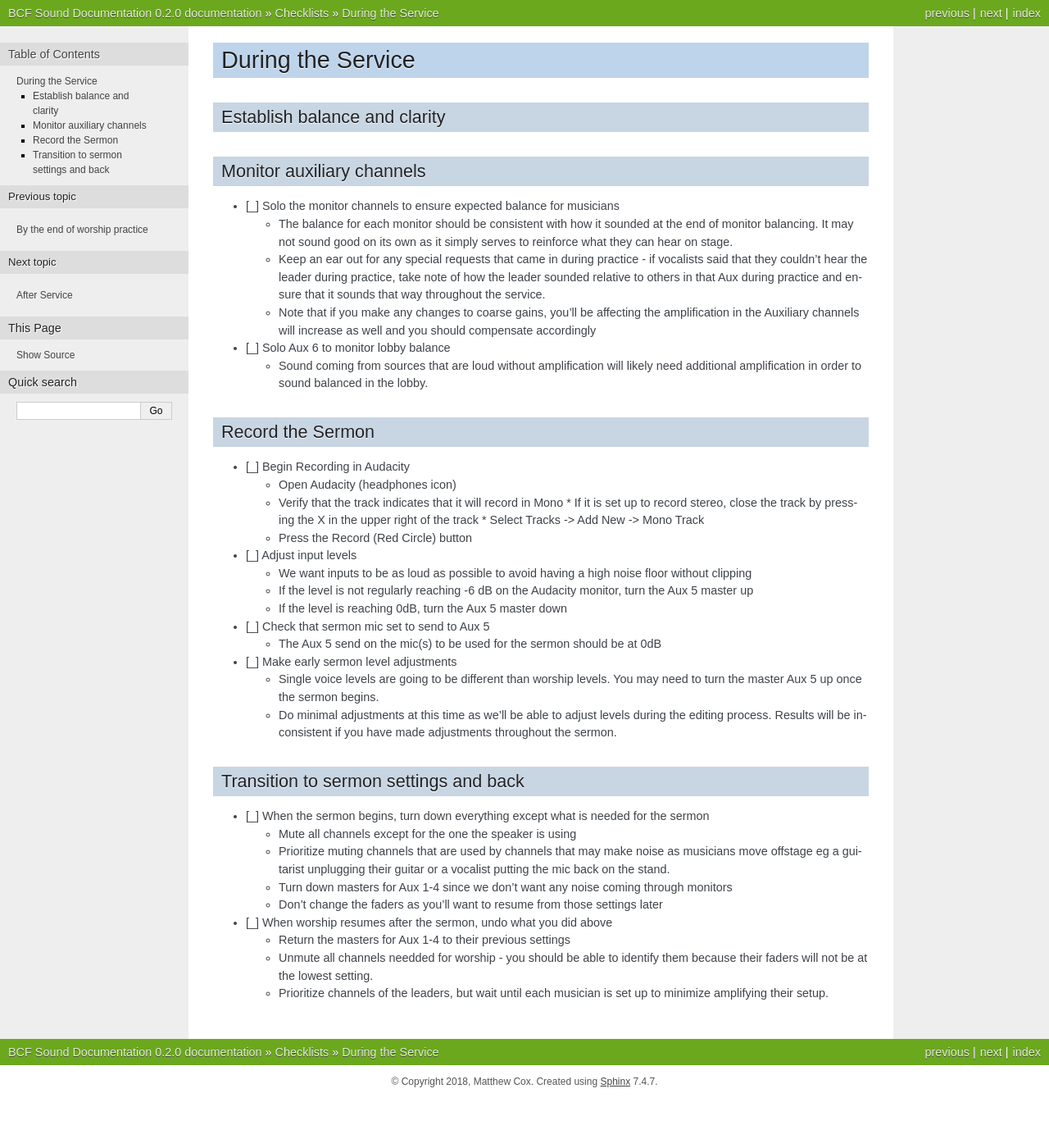
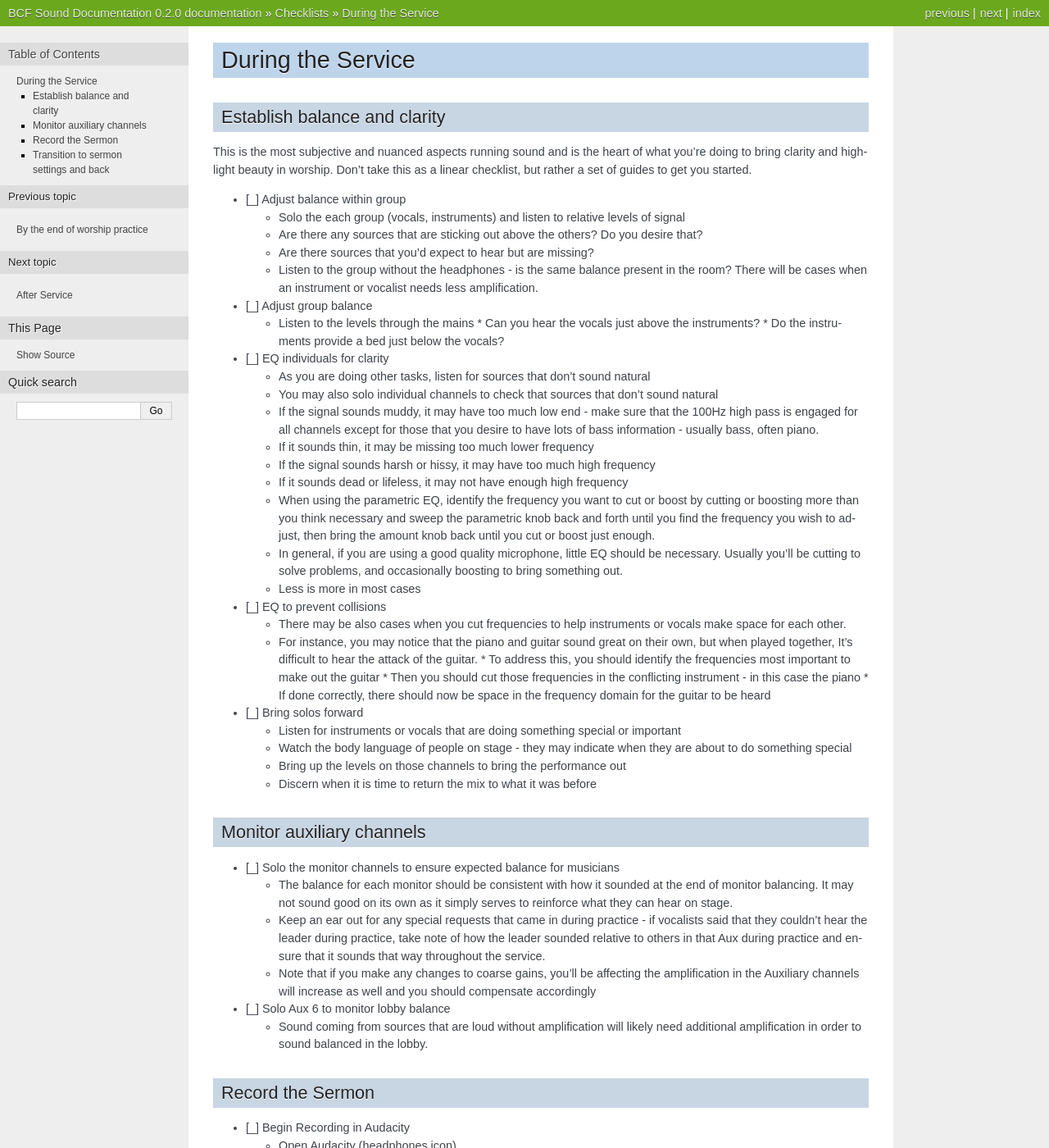
Before and after one commit to mr-mcox/bcf-sound-documentation, a Sphinx documentation site: the page built from docs/source/checklists/sound/during_service.rst, in a window 1280 px wide and 1400 px high. Shown: the whole window at 82% size. Built offline with Sphinx 7.4.7, drawn with Linux system fonts in a browser that asks for light colours.

Commit message:
Adding balance and clarity to procedures.

```diff
--- a/docs/source/checklists/sound/during_service.rst
+++ b/docs/source/checklists/sound/during_service.rst
@@ -3,6 +3,68 @@ During the Service
 
 Establish balance and clarity
 -------------------------------
+
+.. ifconfig:: detail in ('high')
+
+  This is the most subjective and nuanced aspects running sound and is the heart of what you're doing to bring clarity
+  and highlight beauty in worship. Don't take this as a linear checklist, but rather a set of guides to get you started.
+
+- [_] Adjust balance within group
+
+  .. ifconfig:: detail in ('high')
+
+    * Solo the each group (vocals, instruments) and listen to relative levels of signal
+    * Are there any sources that are sticking out above the others? Do you desire that?
+    * Are there sources that you'd expect to hear but are missing?
+    * Listen to the group without the headphones - is the same balance present in the room?
+      There will be cases when an instrument or vocalist needs less amplification.
+
+- [_] Adjust group balance
+
+  .. ifconfig:: detail in ('high')
+
+    * Listen to the levels through the mains
+      * Can you hear the vocals just above the instruments?
+      * Do the instruments provide a bed just below the vocals?
+
+- [_] EQ individuals for clarity
+
+  .. ifconfig:: detail in ('high')
+
+    * As you are doing other tasks, listen for sources that don't sound natural
+    * You may also solo individual channels to check that sources that don't sound natural
+    * If the signal sounds muddy, it may have too much low end - make sure that the 100Hz high pass is engaged for
+      all channels except for those that you desire to have lots of bass information - usually bass, often piano.
+    * If it sounds thin, it may be missing too much lower frequency
+    * If the signal sounds harsh or hissy, it may have too much high frequency
+    * If it sounds dead or lifeless, it may not have enough high frequency
+    * When using the parametric EQ, identify the frequency you want to cut or boost by cutting or boosting
+      more than you think necessary and sweep the parametric knob back and forth until you find the frequency you wish
+      to adjust, then bring the amount knob back until you cut or boost just enough.
+    * In general, if you are using a good quality microphone, little EQ should be necessary. Usually you'll be cutting
+      to solve problems, and occasionally boosting to bring something out.
+    * Less is more in most cases
+
+- [_] EQ to prevent collisions
+
+  .. ifconfig:: detail in ('high')
+
+    * There may be also cases when you cut frequencies to help instruments or vocals make space for each other.
+    * For instance, you may notice that the piano and guitar sound great on their own, but when played together,
+      It's difficult to hear the attack of the guitar.
+      * To address this, you should identify the frequencies most important to make out the guitar
+      * Then you should cut those frequencies in the conflicting instrument - in this case the piano
+      * If done correctly, there should now be space in the frequency domain for the guitar to be heard
+
+- [_] Bring solos forward
+
+  .. ifconfig:: detail in ('high')
+
+    * Listen for instruments or vocals that are doing something special or important
+    * Watch the body language of people on stage - they may indicate when they are about to do something special
+    * Bring up the levels on those channels to bring the performance out
+    * Discern when it is time to return the mix to what it was before
+
 
 Monitor auxiliary channels
 ----------------------------
```
